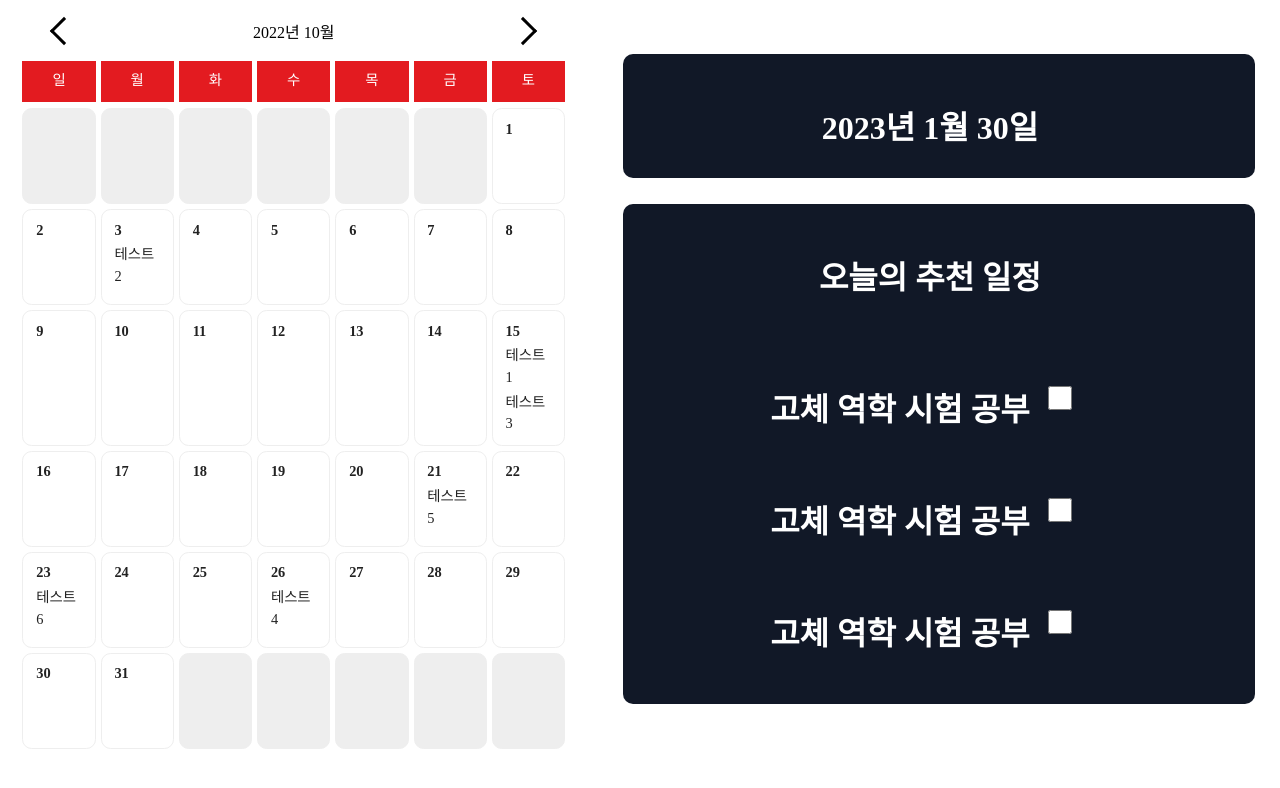
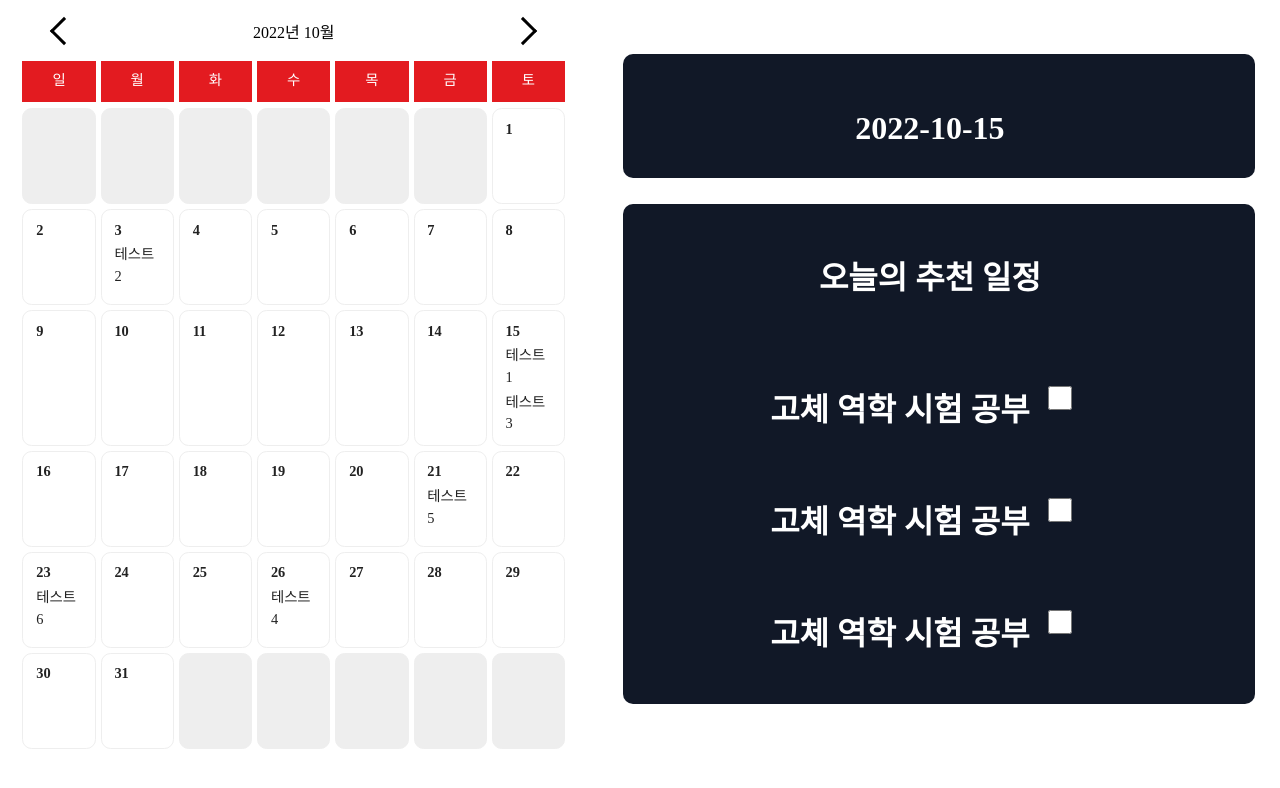
Before and after one commit to kucc/hackathon-team1-frontend, a React (Create React App) app: page / in a window 1280 px wide. Shown: the top 788 px of the page. Built offline with nearby package versions, Linux system fonts and the light colour scheme.

Commit message:
[feat] 수정 전 저장

```diff
--- a/src/components/Day.jsx
+++ b/src/components/Day.jsx
@@ -1,11 +1,13 @@
 import DayToDo from './DayToDo';
+
+const Daydate = '2022-10-15';
 
 function Day() {
     return (
         <div className="w-[704px] h-auto relative flex-column  justify-center items-center">
             <div className="w-[632px] h-[124px] pl-[68px] pr-[87px] left-[36px] top-[54px] absolute bg-gray-900 rounded-[10px] justify-start items-center inline-flex">
                 <div className="w-[477px] h-6 text-center text-white text-[32px] font-bold font-['Noto Sans KR'] leading-[48px]">
-                    2023년 1월 30일
+                    {Daydate}
                 </div>
             </div>
             <div className="w-[632px] h-[500px] pl-[15px] pr-[34px] pt-[50px] pb-[124px] left-[36px] top-[204px] absolute bg-gray-900 rounded-[10px] flex-col justify-start items-center gap-[108px] inline-flex">
```
